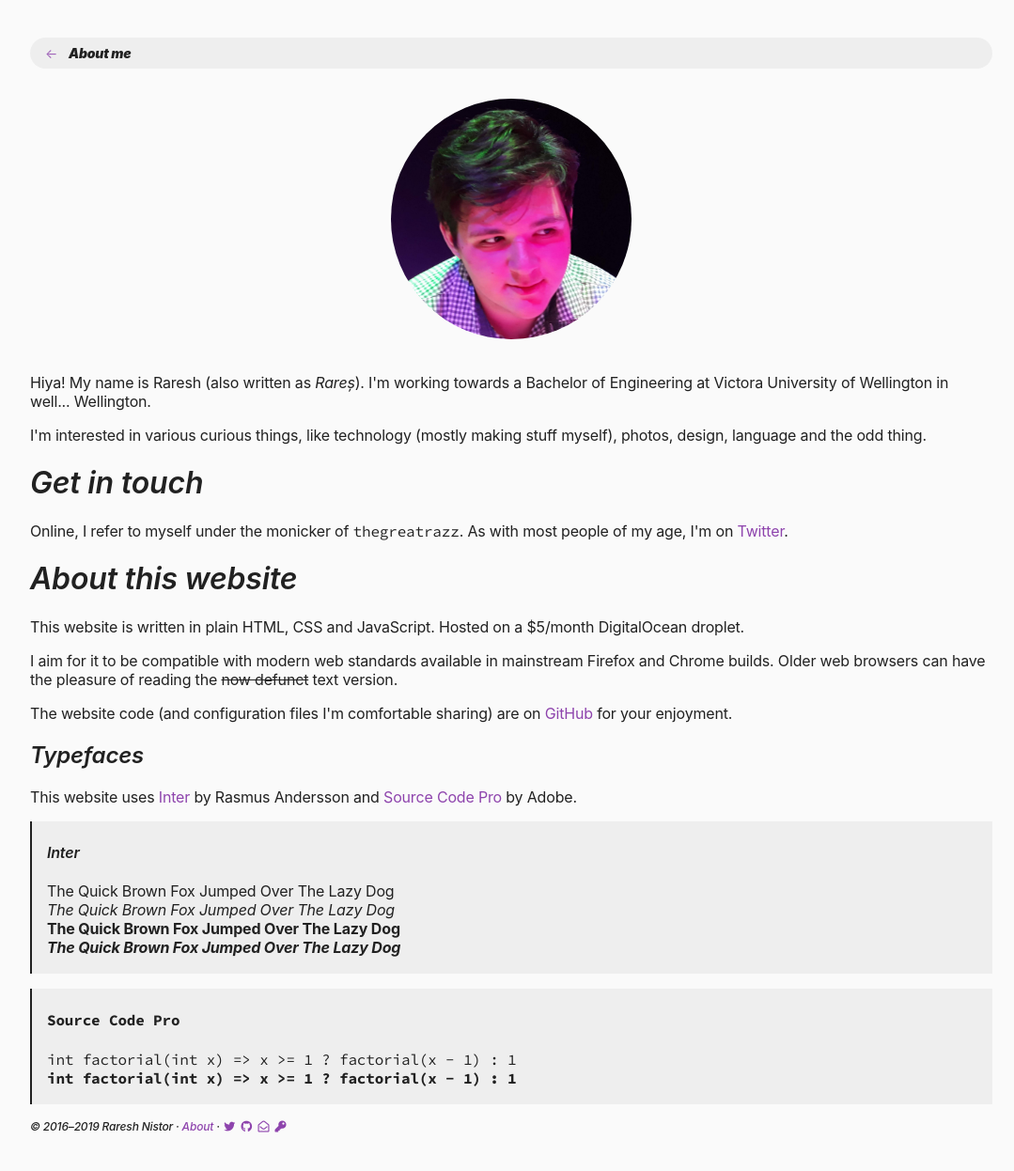
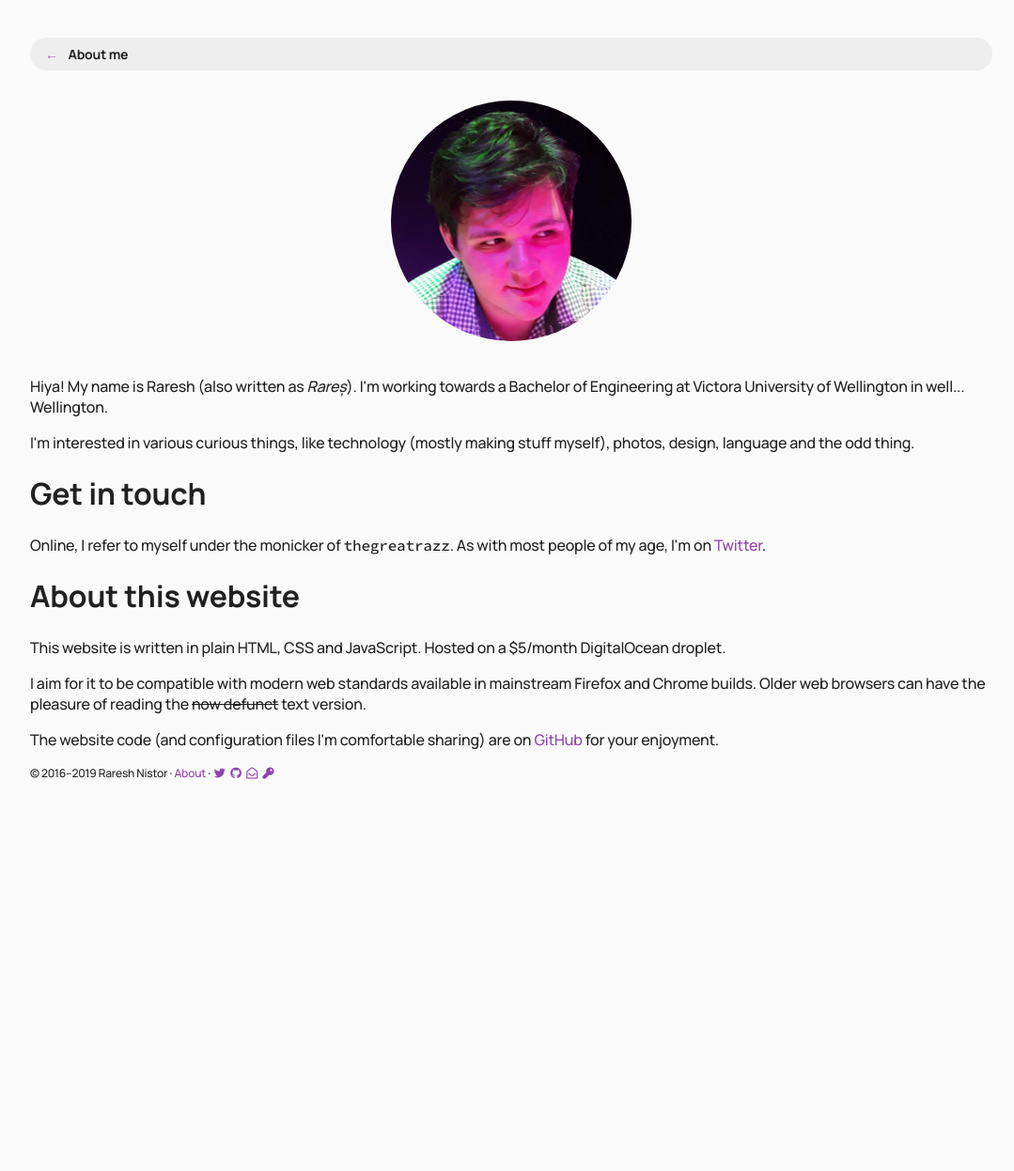
Before and after one commit to itisrazza/website, a PHP site: page /about in a window 1280 px wide. Shown: the whole page at 94% size, without its empty margins (96-1175 px from the left). After the commit the page ends 829 px from the top, so only its background shows below. Run offline with PHP 8.4, Linux system fonts and the light colour scheme; some web fonts are replaced.

Commit message:
Update to TGR Design 2

```diff
--- a/public/.assets/css/fonts.css
+++ b/public/.assets/css/fonts.css
@@ -1,4 +1,3 @@
 
-@import url('https://rsms.me/inter/inter.css');
-@import url('https://fonts.googleapis.com/css?family=Source+Code+Pro:400,700&display=swap');
-@import url('../lib/fontawesome/css/all.min.css')
+@import url('https://fonts.googleapis.com/css2?family=Manrope:wght@400;500;700&family=Source+Code+Pro:wght@500;700&display=swap');
+@import url('../lib/fontawesome/css/all.min.css');
--- a/public/.assets/css/style.css
+++ b/public/.assets/css/style.css
@@ -5,12 +5,12 @@
     /* colors for retinal burnout mode */
     --color-background:   #FAFAFA;
     --color-foreground:   #212121;
-    --color-well: #EEEEEE;
+    --color-well:         #EEEEEE;
     --color-accent-dark:  #8E44AD;
     --color-accent-light: #9B59B6;
 
     /* fonts */
-    --sans-font-family: "Inter", sans-serif;
+    --sans-font-family: "Manrope", sans-serif;
     --sans-font-size:   16px;
     --mono-font-family: "Source Code Pro", monospace;
     --mono-font-size:   var(--sans-font-size);
@@ -19,6 +19,7 @@
     /* get going */
     font-family: var(--sans-font-family);
     font-size:   var(--sans-font-size);
+    font-weight: 500;
     background:  var(--color-background);
     color:       var(--color-foreground);
     letter-spacing: -0.011em;
@@ -65,7 +66,6 @@ a:hover, a:active {
 
 h1, h2, h3, h4, h5, h6 {
     font-weight: 600;
-    font-style: oblique;
 }
 
 /* monospace */
@@ -111,14 +111,12 @@ body > header .back-button:hover {
 }
 
 body > header .title {
-    font-style: italic;
     font-weight: 900;
 }
 
 /* footer */
 
 body > footer {
-    font-style: italic;
     font-weight: 500;
     font-size: 12px;
 }
@@ -144,7 +142,7 @@ body > footer {
     :root {
         --color-background:   #212121;
         --color-foreground:   #FAFAFA;
-        --color-well: #484848;
+        --color-well:         #333333;
         --color-accent-dark:  #CE93D8;
         --color-accent-light: #4A148C;
     }
--- a/public/about/index.php
+++ b/public/about/index.php
@@ -24,26 +24,4 @@
 <p>The website code (and configuration files I'm comfortable sharing) are on
     <a href="https://github.com/thegreatrazz/website">GitHub</a> for your enjoyment.</p>
 
-<h2>Typefaces</h2>
-<p>This website uses <a href="https://rsms.me/inter/">Inter</a> by Rasmus Andersson and
-    <a href="https://adobe-fonts.github.io/source-code-pro/">Source Code Pro</a> by Adobe.</p>
-
-<blockquote style="font-family: 'Inter', sans-serif; font-style: normal">
-    <h4>Inter</h4>
-    <p>
-        The Quick Brown Fox Jumped Over The Lazy Dog<br>
-        <i>The Quick Brown Fox Jumped Over The Lazy Dog</i><br>
-        <b>The Quick Brown Fox Jumped Over The Lazy Dog</b><br>
-        <b><i>The Quick Brown Fox Jumped Over The Lazy Dog</i></b>
-    </p>
-</blockquote>
-
-<blockquote style="font-family: 'Source Code Pro', monospace; font-style: normal">
-    <h4 style="font-style: unset;">Source Code Pro</h4>
-    <p>
-        int factorial(int x) => x >= 1 ? factorial(x - 1) : 1<br>
-        <b>int factorial(int x) => x >= 1 ? factorial(x - 1) : 1</b>
-    </p>
-</blockquote>
-
 <?php include '../.includes/page-footer.php'; ?>
```
